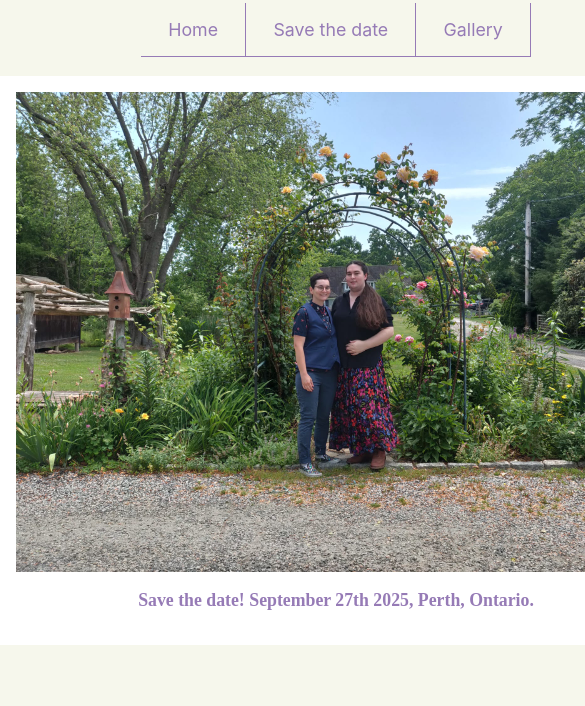
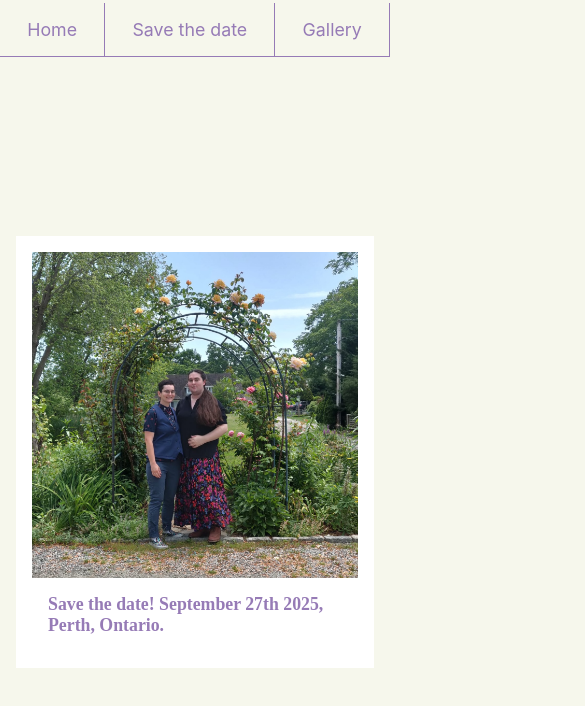
Before and after one commit to JackWilkin/mawwiage, a React (Create React App) app: page /save-the-date in a window 390 px wide. Shown: the top 706 px of the page, 585 px wide, since content can reach past the window. Built offline with nearby package versions, Linux system fonts and the light colour scheme.

Commit message:
mobile image

```diff
--- /dev/null
+++ b/src/components/ImageCard.jsx
@@ -0,0 +1,57 @@
+import React from 'react';
+import styled from 'styled-components';
+
+export default function ImageCard(props) {
+  const {
+    desktopImage,
+    mobileImage,
+    textColor,
+    children
+  } = props;
+
+  return (
+    <Card>
+      <DesktopImage src={desktopImage} alt="card-image-d" />
+      <MobileImage src={mobileImage} alt="card-image-m" />
+      <Text color={textColor}>
+        {children}
+      </Text>
+    </Card>
+  );
+}
+
+const Card = styled.div`
+  align-items: center;
+  background-color: white;
+  display: flex;
+  flex-direction: column;
+  justify-content: center;
+  margin: 1rem;
+  padding: 1rem;
+`;
+
+const Image = styled.img`
+  max-width: 40rem;
+  width: 100%;
+`;
+
+
+const DesktopImage = styled(Image)`
+  @media screen and (max-width:755px) {
+    display:none;
+  }
+`;
+
+const MobileImage = styled(Image)`
+  @media screen and (min-width:756px) {
+    display:none;
+  }
+`;
+
+const Text = styled.p`
+  color: ${props => (props.color)};
+  font-family: cursive;
+  font-weight: bold;
+  margin: 0;
+  padding: 1rem;
+`;
--- a/src/components/Menu.jsx
+++ b/src/components/Menu.jsx
@@ -23,6 +23,7 @@ export default function Menu() {
 const Navbar = styled.div`
   align-items: center;
   display: flex;
+  flex-wrap: wrap;
   height: 60px;
   width: 100%;
 `;
@@ -32,8 +33,8 @@ const NavbarLink = styled(Link)`
   border-bottom: 1px solid ${lavendar};
   color: ${lavendar};
   flex-grow: 1;
+  padding: 1rem;
   text-align: center;
-  padding: 1rem;
   text-decoration: none;
   width: fit-content;
 
--- a/src/pages/SaveTheDate.jsx
+++ b/src/pages/SaveTheDate.jsx
@@ -1,34 +1,28 @@
 import styled from 'styled-components';
 import arch from '../images/rose_may_flower_arch.jpg';
+import squareArch from '../images/rose_may_flower_arch_square.jpg';
 import { lavendar } from '../styles/colors';
+import ImageCard from '../components/ImageCard'
 
 export default function SaveTheDate() {
   return (
     <Background>
-      <Image src={arch} alt="rose_may_flower_arch.jpg" />
-      <Text>
+      <ImageCard
+        desktopImage={arch}
+        mobileImage={squareArch}
+        textColor={lavendar}
+      >
         Save the date! September 27th 2025, Perth, Ontario.
-      </Text>
+      </ImageCard>
     </Background>
   );
 }
 
 const Background = styled.div`
   align-items: center;
-  background-color: white;
   display: flex;
   flex-direction: column;
+  height: calc(100% - 60px);
   justify-content: center;
-  margin-top: 1rem;
-  padding: 1rem;
+  width: 100%;
 `;
-
-const Image = styled.img`
-  max-width: 40rem;
-`;
-
-const Text = styled.p`
-  color: ${lavendar};
-  font-family: cursive;
-  font-weight: bold
-`;
--- a/src/styles/index.css
+++ b/src/styles/index.css
@@ -13,6 +13,10 @@ body {
   -moz-osx-font-smoothing: grayscale;
 }
 
+#root {
+  height: 100%;
+}
+
 code {
   font-family: source-code-pro, Menlo, Monaco, Consolas, 'Courier New',
     monospace;
```
Also changed, not shown: src/images/rose_may_flower_arch_square.jpg (added).
